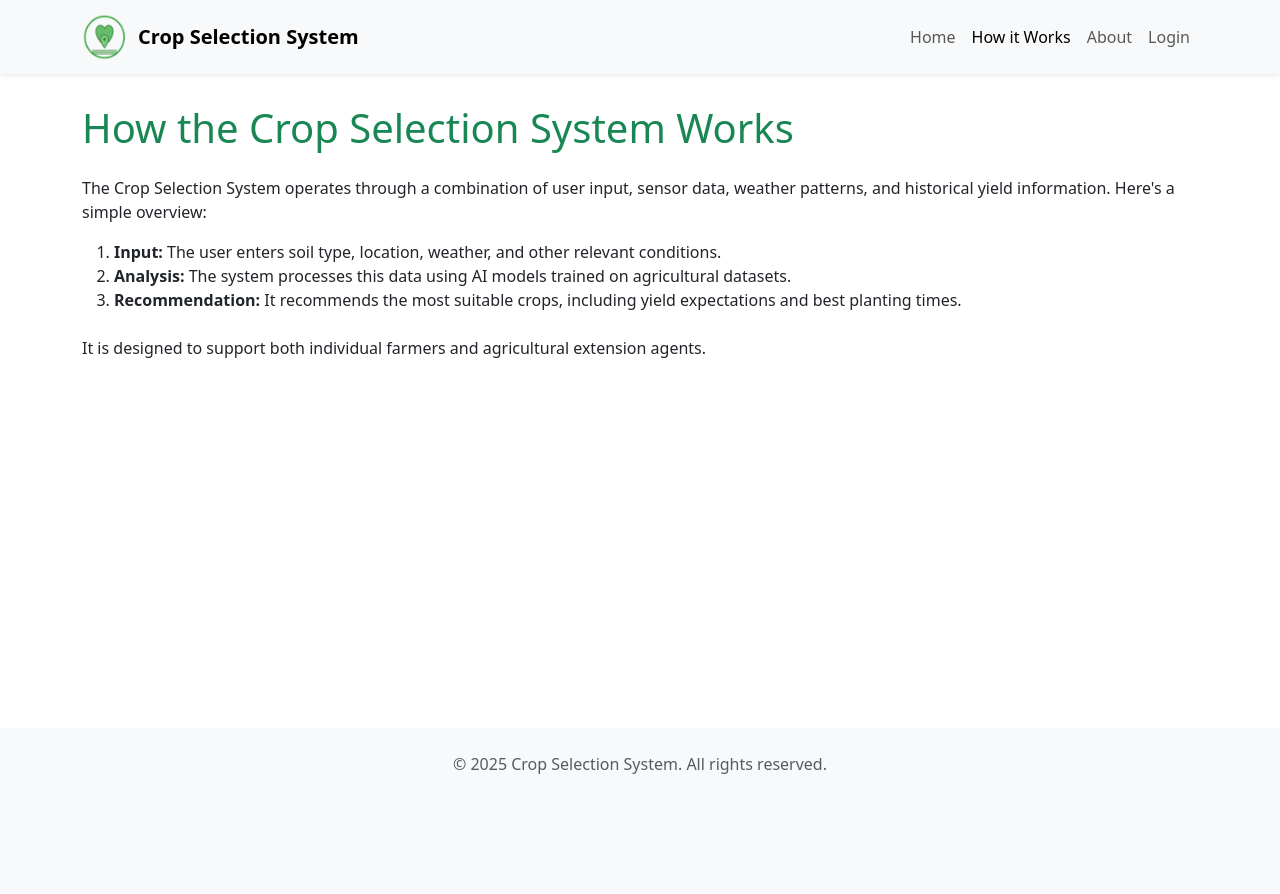
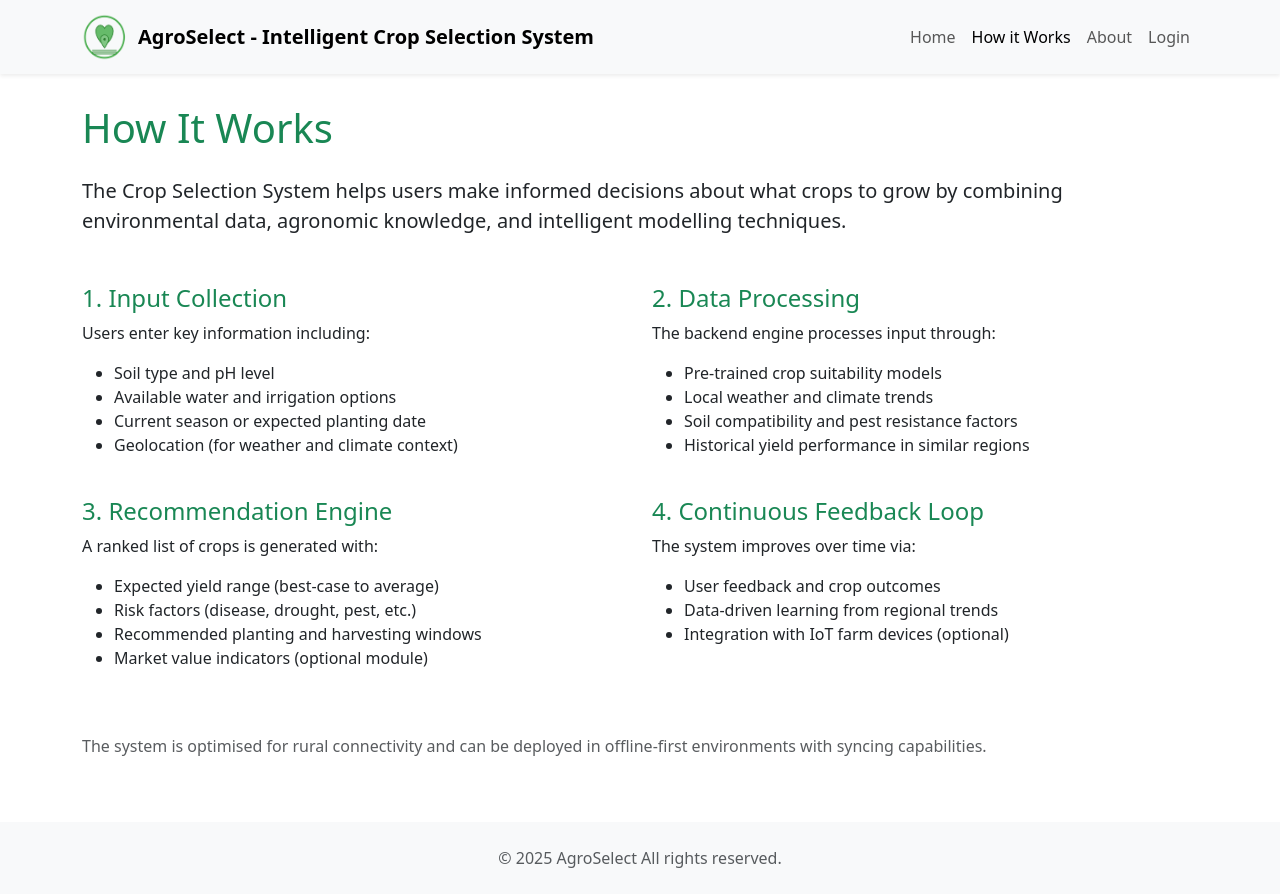
Before and after one commit to imosudi/Crop-Selection-System, a Flask app: page /how-it-works in a window 1280 px wide. Before the commit the page ends 774 px from the top, so only its background shows below. Run offline with Flask 3, Linux system fonts and the light colour scheme; some libraries are stand-ins or nearby versions.

Commit message:
2nd Iterations

```diff
--- a/app/templates/base.html
+++ b/app/templates/base.html
@@ -42,7 +42,7 @@
         <div class="container">
             <a class="navbar-brand d-flex align-items-center" href="{{ url_for('home') }}">
                 <img src="{{ url_for('static', filename='images/logo.png') }}" alt="Logo" width="48" height="48" class="me-2">
-                <strong>Crop Selection System</strong>
+                <strong>AgroSelect - Intelligent Crop Selection System</strong>
             </a>
             <button class="navbar-toggler" type="button" data-bs-toggle="collapse" data-bs-target="#navbarNav">
                 <span class="navbar-toggler-icon"></span>
@@ -66,7 +66,7 @@
     <!-- Footer -->
     <footer class="text-center py-4 bg-light mt-auto">
         <div class="container">
-            <p class="mb-0 text-muted">© {{ moment().format('YYYY') }}  Crop Selection System. All rights reserved.</p>
+            <p class="mb-0 text-muted">© {{ moment().format('YYYY') }}  AgroSelect  All rights reserved.</p>
         </div>
     </footer>
 
--- a/app/templates/how_it_works.html
+++ b/app/templates/how_it_works.html
@@ -5,17 +5,67 @@
 {% block content %}
 <section class="py-5">
     <div class="container">
-        <h1 class="mb-4 text-success">How the Crop Selection System Works</h1>
-        <p>
-            The Crop Selection System operates through a combination of user input, sensor data, weather patterns, and historical yield information.
-            Here's a simple overview:
+        <h1 class="mb-4 text-success">How It Works</h1>
+        <p class="lead">
+            The Crop Selection System helps users make informed decisions about what crops to grow by combining environmental data, agronomic knowledge, and intelligent modelling techniques.
         </p>
-        <ol class="mt-3">
-            <li><strong>Input:</strong> The user enters soil type, location, weather, and other relevant conditions.</li>
-            <li><strong>Analysis:</strong> The system processes this data using AI models trained on agricultural datasets.</li>
-            <li><strong>Recommendation:</strong> It recommends the most suitable crops, including yield expectations and best planting times.</li>
-        </ol>
-        <p class="mt-4">It is designed to support both individual farmers and agricultural extension agents.</p>
+
+        <div class="row mt-5">
+            <div class="col-md-6">
+                <h4 class="text-success">1. Input Collection</h4>
+                <p>
+                    Users enter key information including:
+                    <ul>
+                        <li>Soil type and pH level</li>
+                        <li>Available water and irrigation options</li>
+                        <li>Current season or expected planting date</li>
+                        <li>Geolocation (for weather and climate context)</li>
+                    </ul>
+                </p>
+            </div>
+            <div class="col-md-6">
+                <h4 class="text-success">2. Data Processing</h4>
+                <p>
+                    The backend engine processes input through:
+                    <ul>
+                        <li>Pre-trained crop suitability models</li>
+                        <li>Local weather and climate trends</li>
+                        <li>Soil compatibility and pest resistance factors</li>
+                        <li>Historical yield performance in similar regions</li>
+                    </ul>
+                </p>
+            </div>
+        </div>
+
+        <div class="row mt-4">
+            <div class="col-md-6">
+                <h4 class="text-success">3. Recommendation Engine</h4>
+                <p>
+                    A ranked list of crops is generated with:
+                    <ul>
+                        <li>Expected yield range (best-case to average)</li>
+                        <li>Risk factors (disease, drought, pest, etc.)</li>
+                        <li>Recommended planting and harvesting windows</li>
+                        <li>Market value indicators (optional module)</li>
+                    </ul>
+                </p>
+            </div>
+            <div class="col-md-6">
+                <h4 class="text-success">4. Continuous Feedback Loop</h4>
+                <p>
+                    The system improves over time via:
+                    <ul>
+                        <li>User feedback and crop outcomes</li>
+                        <li>Data-driven learning from regional trends</li>
+                        <li>Integration with IoT farm devices (optional)</li>
+                    </ul>
+                </p>
+            </div>
+        </div>
+
+        <p class="mt-5 text-muted">
+            The system is optimised for rural connectivity and can be deployed in offline-first environments with syncing capabilities.
+        </p>
     </div>
 </section>
 {% endblock %}
```
Also changed, not shown: app/templates/about.html (+25 -6 lines).
